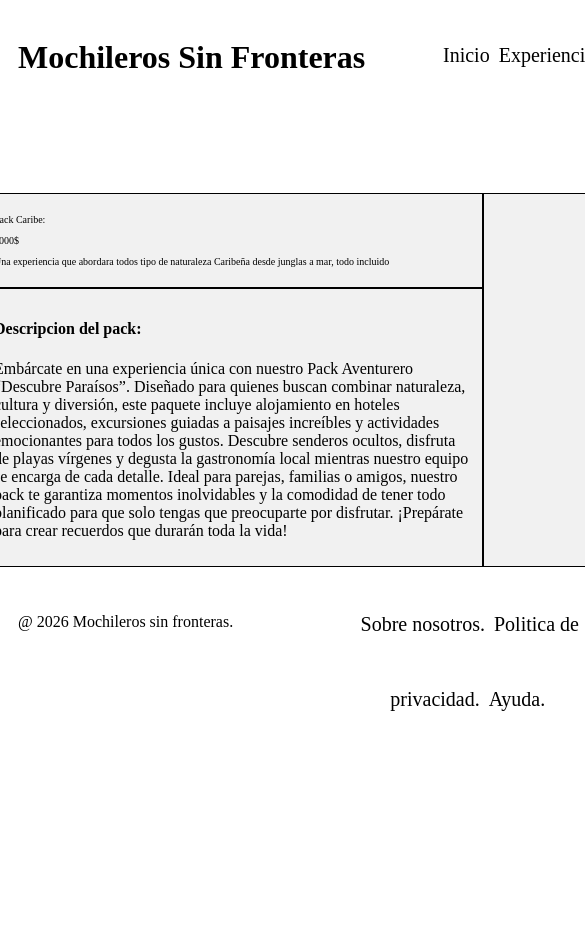
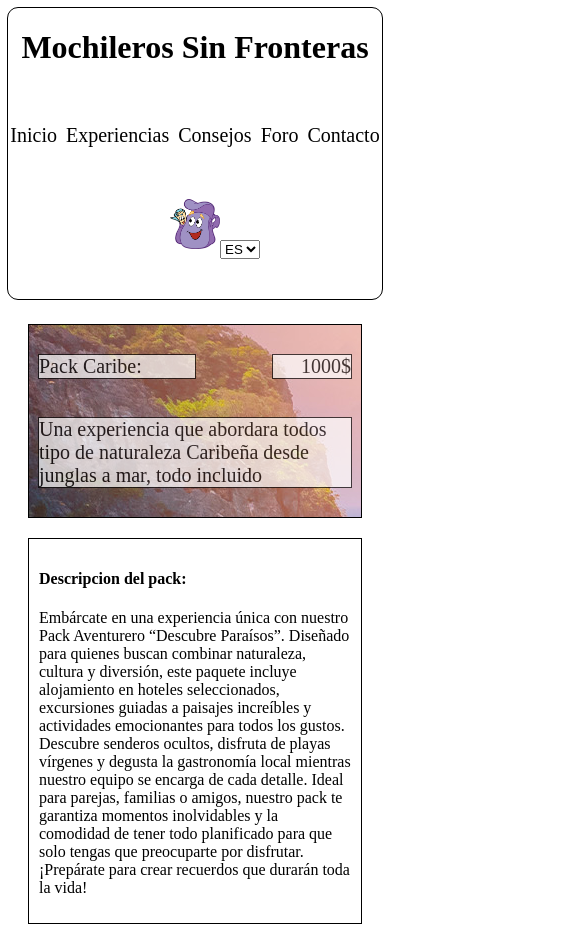
Before and after one commit to 100522283/Primer-Lab-Interfaces, a plain HTML site: page ParteC.html in a window 390 px wide. Shown: the top 927 px of the page, 585 px wide, since content can reach past the window. Before the commit the page ends 844 px from the top, so only its background shows below. Drawn offline with Linux system fonts and the light colour scheme.

Commit message:
Terminado C y cambiado para que se adapte al movil

```diff
--- a/ParteC.html
+++ b/ParteC.html
@@ -1,31 +1,34 @@
 <!doctype html>
-<meta charset="UTF-8" xmlns="http://www.w3.org/1999/html">
-<html>
+<meta charset="UTF-8">
+<html lang="es">
 <head>
     <link rel="stylesheet" href="style/estilo.css">
     <title> Mochileros Sin Fronterass</title>
 
 </head>
 <body>
-<header id="titulo">
+<header class="titulo">
     <div class="contenedor-flex">
         <div class="tipo1"> <h1> Mochileros Sin Fronteras </h1> </div>
         <div class="tipo2"> <!-- hacer lista -->
-            <a href="Ponerenlace.html" class="textolink"> Inicio </a>
-            <a href="Ponerenlace.html" class="textolink"> Experiencias </a>
-            <a href="Ponerenlace.html" class="textolink"> Consejos </a>
-            <a href="Ponerenlace.html" class="textolink"> Foro </a>
-            <a href="Ponerenlace.html" class="textolink"> Contacto</a>
-            <a href="Ponerenlace.html" class="textolink"> ... </a>
+            <a href="*"> Inicio </a>
+            <a href="*"> Experiencias </a>
+            <a href="*"> Consejos </a>
+            <a href="*"> Foro </a>
+            <a href="*"> Contacto</a>
         </div>
         <div class="tipo3">
             <ul style="list-style-type:none;">
                 <li style="float: right; line-height: 100px">
                     <form>
-                        <input type="button"> ES </input>
+                        <select name="idioma" id="idioma">
+                            <option value="ES">ES</option>
+                        </select>
                     </form>
                 </li>
-                <li style="float: right;"><img src="images/1140x641.jpg" width = "50" height = "50" alt="Logo"></li>
+                <li style="float: right;"><img src="images/mochila.png"
+                                               width = "50" height = "50"
+                                               alt="Mochila"></li>
 
             </ul>
         </div>
@@ -119,29 +122,30 @@
         </div>
     </div>
 </main>
-<footer id="titulo">
+<footer class="titulo">
     <div class="contenedor-flex">
         <div class="tipo5">
-            <p1>@ 2026 Mochileros sin fronteras.</p1>
+            <p>© 2025 Mochileros sin fronteras.</p>
         </div>
         <div class="tipo2">
-            <a href="Ponerenlace.html" class="textolink"> Sobre nosotros. </a>
-            <a href="Ponerenlace.html" class="textolink"> Politica de privacidad. </a>
-            <a href="Ponerenlace.html" class="textolink"> Ayuda. </a>
+            <a href="*"> Sobre nosotros. </a>
+            <a href="*"> Politica de privacidad. </a>
+            <a href="*"> Ayuda. </a>
         </div>
         <div class="tipo2">
             <form>
                 <label for="fname"> Newsletter:</label>
-                <input type="text">
+                <input type="text" id="fname" placeholder="Correo electrónico">
             </form>
         </div>
         <div class="tipo3">
-            <img src="images/icono_instagram.jpg" width = "50" height = "50" alt="Logo">
-            <img src="images/facebook_logo.jpg" width = "50" height = "50" alt="Logo">
-            <img src="images/tiktok_logo.jpg" width = "50" height = "50" alt="Logo">
+            <img src="images/twitter.jpg" width = "50" height = "50" alt="Logo">
+            <img src="images/instagram.png" width = "50" height = "50" alt="Logo">
+            <img src="images/tiktok.png" width = "50" height = "50" alt="Logo">
         </div>
     </div>
 </footer>
 
+
 </body>
 </html>
--- a/style/estilo.css
+++ b/style/estilo.css
@@ -1,6 +1,5 @@
 body {
     background-color: white;
-    width: 1200px;
     align-content: center;
 }
 .contenedor-flex{
@@ -125,98 +124,124 @@ body {
     height: 150px
 }
 .fondoA{
-    background-image: url("../images/Imagen_bosque.jpg");
+    background-image: url("../images/montana.jpg");
 }
+
 .grid-container {
     display: grid;
-    grid-template-columns: 120px 120px 120px 120px;
+    grid-template-columns: auto auto auto auto auto;
     padding: 70px;
     justify-content: center;
 
 }
 
 .grid-container > div {
-    padding: 60px;
+    padding: 20px;
+    background-color: white;
+    opacity: 0.8;
 }
 
-.tituloA {
+.TituloGrid {
     grid-column-start: 1;
     grid-column-end: 5;
     text-align: center;
-    background-color: white;
 }
-.formularioA{
+/* Aqui se encuentran las difererentes clases para el tamaño de los contenedores */
+
+.Grid1-3C{
     grid-column-start: 1;
     grid-column-end: 3;
     text-align: center;
-    background-color: white;
+
 }
-.formularioB{
+.Grid3-5C{
     grid-column-start: 3;
     grid-column-end: 5;
     text-align: center;
-    background-color: white;
+
+}
+.Grid3-5R{
+    grid-column-start: 3;
+    grid-column-end: 5;
+    text-align: Right;
+
 }
 
-.textoCumpleA {
+.Grid4-5R{
+    grid-column-start: 4;
+    grid-column-end: 5;
+    text-align: Right;
+
+}
+.Grid1-5L{
     grid-column-start: 1;
     grid-column-end: 5;
     text-align: left;
-    background-color: white;
+
 }
-.textoPolitica {
-    grid-column-start: 1;
-    grid-column-end: 5;
-    background-color: white;
-}
-.BotonGuardar{
+.Grid1-5R{
     grid-column-start: 1;
     grid-column-end: 5;
     text-align: right;
-    background-color: white;
+
 }
+.Grid1-3L{
+    grid-column-start: 1;
+    grid-column-end: 3;
+    text-align: left;
+}
+
 .SinSaltoLinea{
     display: inline-block;
 }
 
 .Contenedor_GridC{
     display: grid;
-    grid-template-columns: 250px 250px 250px 250px 250px;
+    grid-template-columns: 250px 250px 250px 250px 250px; /* tambien se puede poner como fracciones fr */
     padding: 10px;
     justify-content: center;
 }
-.Contenedor_GridC > div {
-    background-color: #f1f1f1;
-    border: 1px solid black;
-    padding: 10px;
+.Contenedor_Grid1C {
+    display: grid;
+    grid-template-columns: 1fr 1fr 1fr 1fr ;
+    font-size: 20px;
 
+    justify-content: center;
 }
+
 .Zona1C{
     grid-column-start: 1;
     grid-column-end: 3;
     grid-row-start: 1;
     grid-row-end: 3;
-    background-color: #981f1f;
+
     border: 1px solid black;
-    padding: 10px;
+    margin: 10px;
     text-align: left;
     font-size: 10px;
+    background-image: url("../images/ImagenC_Playa.jpg");
+    padding: 10px;
+}
 
-}
 .Zona2C{
     grid-column-start: 1;
     grid-column-end: 3;
     grid-row-start: 3;
     grid-row-end: 12;
-    background-color: #1f4f98;
+    border: 1px solid black;
+    margin: 10px;
+    padding: 10px;
 }
 .Zona3C{
     grid-column-start: 3;
     grid-column-end: 6;
     grid-row-start: 1;
     grid-row-end: 12;
-    background-color: #457518;
+    margin: 10px;
+    border: 1px solid black;
+    padding: 10px;
 }
+
 .grid-containerC {
     display: grid;
     grid-template-columns: 120px 120px 120px 120px;
@@ -225,7 +250,17 @@ body {
 .grid-containerC > div {
     padding: 15px;
 }
+.TextoFondoBlanco{
+    background-color: white;
+    outline-style: solid;
+    outline-width: thin;
+    opacity: 0.7;
+}
 
+.contenedor-flexC {
+    display: flex;
+    justify-content: space-between;
+}
 .boton{
     background-color: antiquewhite;
     border-style: solid;
@@ -343,3 +378,48 @@ a{
 .titulo_seccion h3{
     margin: 0;
 }
+.textolink {
+    color: black;
+    text-decoration: none;
+    padding: 2px;
+}
+
+@media only screen and (max-width: 700px){
+    .Contenedor_GridC{
+        display: grid;
+        grid-template-columns: 20% 20% 20% 20% 20%;
+        padding: 10px;
+        justify-content: center;
+    }
+    .Zona1C{grid-column-start:1;
+        grid-column-end: 6;}
+    .Zona2C{grid-column-start:1;
+        grid-column-end: 6;
+        grid-row-start: 3;
+        grid-row-end: 12;}
+    .Zona3C{
+        grid-column-start: 1;
+        grid-column-end: 6;
+        grid-row-start: 12;
+
+    }
+    .contenedor-flex{
+        flex-direction: column;
+        align-items: center;
+    }
+    .contenedor-flex > .tipo1{width: auto;
+    text-align: center;
+    margin: 0px;}
+    .contenedor-flex > .tipo3{width: auto;
+        margin: 0px;
+        height: fit-content;
+        text-align: center;
+        line-height: 0px;}
+    .contenedor-flex > .tipo5{
+        width: auto;
+        margin: 0px;
+        text-align: Center;
+        line-height: 0px;
+
+    }
+}
```
Also changed, not shown: Parte A.html (+21 -18 lines).
